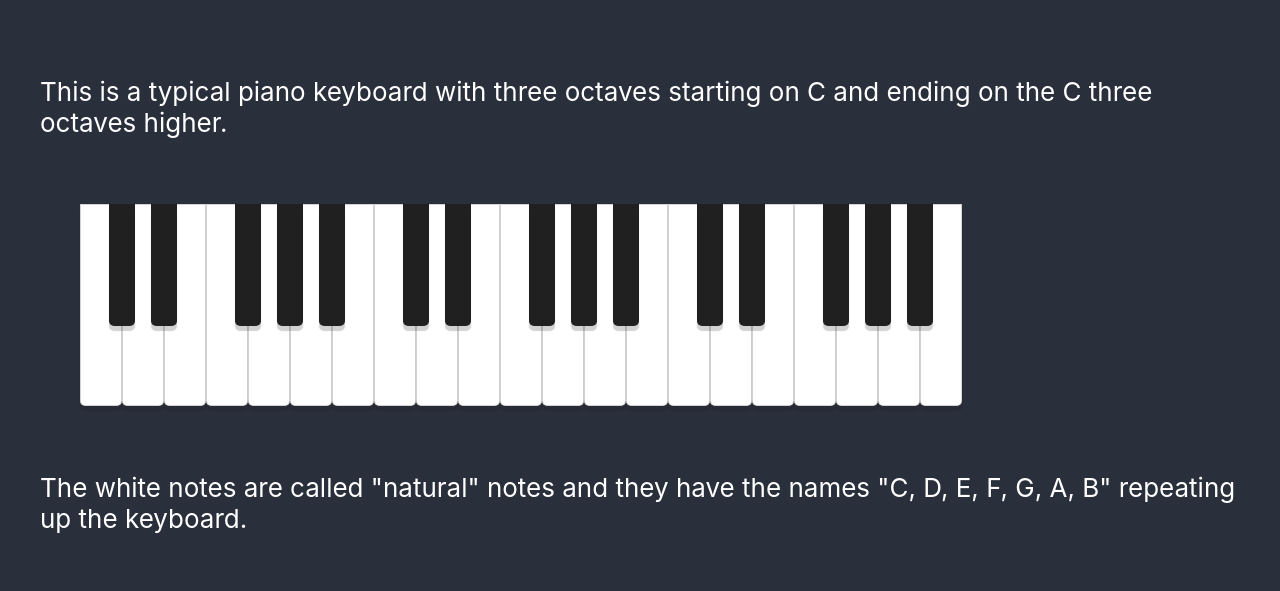
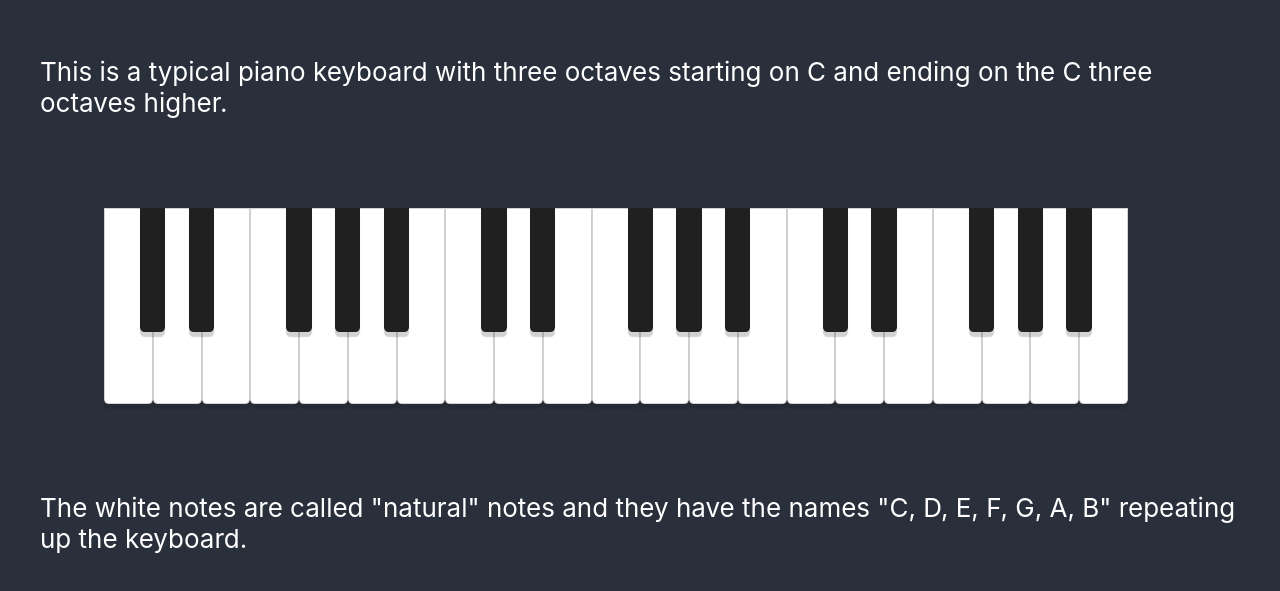
Before and after one commit to jakerr/music-blog, a React (Create React App) app: page / in a window 1280 px wide. Shown: the part 135-726 px from the top of the page. Built offline with nearby package versions, Linux system fonts and the light colour scheme.

Commit message:
Make keyboard size reactive to viewport

```diff
--- a/src/App.css
+++ b/src/App.css
@@ -7,12 +7,21 @@
   pointer-events: none;
 }
 
-.key-board {
+.keyboard {
+  --kb-width: 80vw;
+  --kb-height: calc(var(--kb-width) * 0.19);
+  --kb-white-width: calc(var(--kb-width) / (7 * 3) - 2px);
+  --kb-black-width: calc(var(--kb-white-width) * 0.5);
+  --kb-black-height: calc(var(--kb-height) * 0.63);
+  --kb-black-inset: calc(-1 * var(--kb-black-width) / 2 - 1px);
+  --kb-key-rad: calc(var(--kb-white-width) * 0.1);
   display: flex;
   flex-direction: row;
   flex-wrap: nowrap;
   align-items: flex-start;
-  margin: 40px;
+  margin: 5vw;
+  width: var(--kb-width);
+  height: var(--kb-height);
 }
 
 .key {
@@ -20,7 +29,7 @@
   font-weight: 100;
   font-size: 12px;
   border: 1px solid rgba(32, 32, 32, 0.2);
-  border-radius: 0px 0px 5px 5px;
+  border-radius: 0px 0px var(--kb-key-rad) var(--kb-key-rad);
   cursor: pointer;
   box-shadow: 0px 5px 1px rgba(32, 32, 32, 0.2);
   -webkit-transition: margin 0.05s ease, background-color 0.05s ease,
@@ -32,10 +41,10 @@
   color: #ffffff;
   z-index: 1;
   text-shadow: 0px -1px 1px rgba(255, 255, 255, 0.5);
-  height: 120px;
-  width: 24px;
-  margin-left: -13px;
-  margin-right: -13px;
+  width: var(--kb-black-width);
+  height: var(--kb-black-height);
+  margin-left: var(--kb-black-inset);
+  margin-right: var(--kb-black-inset);
 }
 
 .white {
@@ -43,8 +52,8 @@
   color: rgb(32, 32, 32);
   z-index: 0;
   text-shadow: 0px 1px 1px rgba(32, 32, 32, 0.5);
-  height: 200px;
-  width: 40px;
+  height: var(--kb-height);
+  width: var(--kb-white-width);
 }
 
 @media (prefers-reduced-motion: no-preference) {
--- a/src/App.tsx
+++ b/src/App.tsx
@@ -71,7 +71,7 @@
   console.log(`All notes ${allNotes}`);
   return (
     <>
-    <div className='key-board'>
+    <div className='keyboard'>
       {
       allNotes.map((note) => (
         <Key key={noteIndex(note)} note={note}></Key>
```
